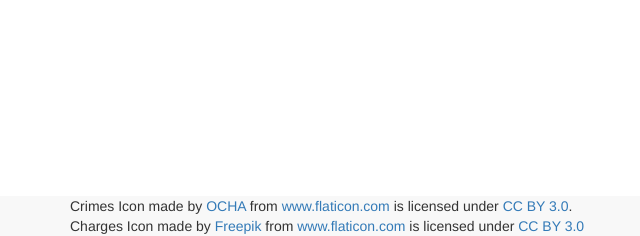
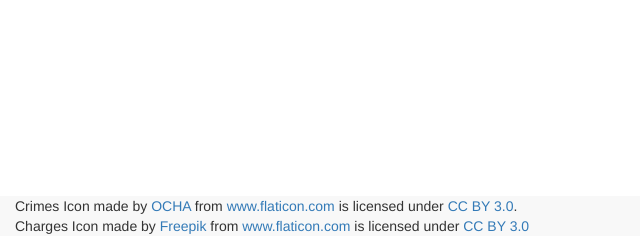
Before and after one commit to jabrouwer82/cs373-idb, a Flask app: page / in a window 1280 px wide. Shown: the part 564-800 px from the top of the page, without its empty margins (0-640 px from the left). Run offline with Flask 2, Linux system fonts and the light colour scheme; some libraries are stand-ins or nearby versions.

Commit message:
Fixes nav-bottom.

```diff
--- a/templates/base.html
+++ b/templates/base.html
@@ -6,6 +6,10 @@
       @media (min-width: 701px) {
           .desktop-search {
             float: right;
+          }
+          .desktop-navbottom {
+            position: absolute;
+            bottom: 0;
           }
       }
     </style>
--- a/templates/splash.html
+++ b/templates/splash.html
@@ -25,7 +25,7 @@
             </div>
         </div>
     </div>
-    <nav class="navbar-default navbar-fixed-bottom">
+    <nav class="navbar-default desktop-navbottom">
         <div class="container">
 	    <div class="navbar-footer">
 		<div>Crimes Icon made by <a href="http://www.unocha.org" title="OCHA">OCHA</a> from <a href="http://www.flaticon.com" title="Flaticon">www.flaticon.com</a> is licensed under <a href="http://creativecommons.org/licenses/by/3.0/" title="Creative Commons BY 3.0">CC BY 3.0</a>.</div>
```
